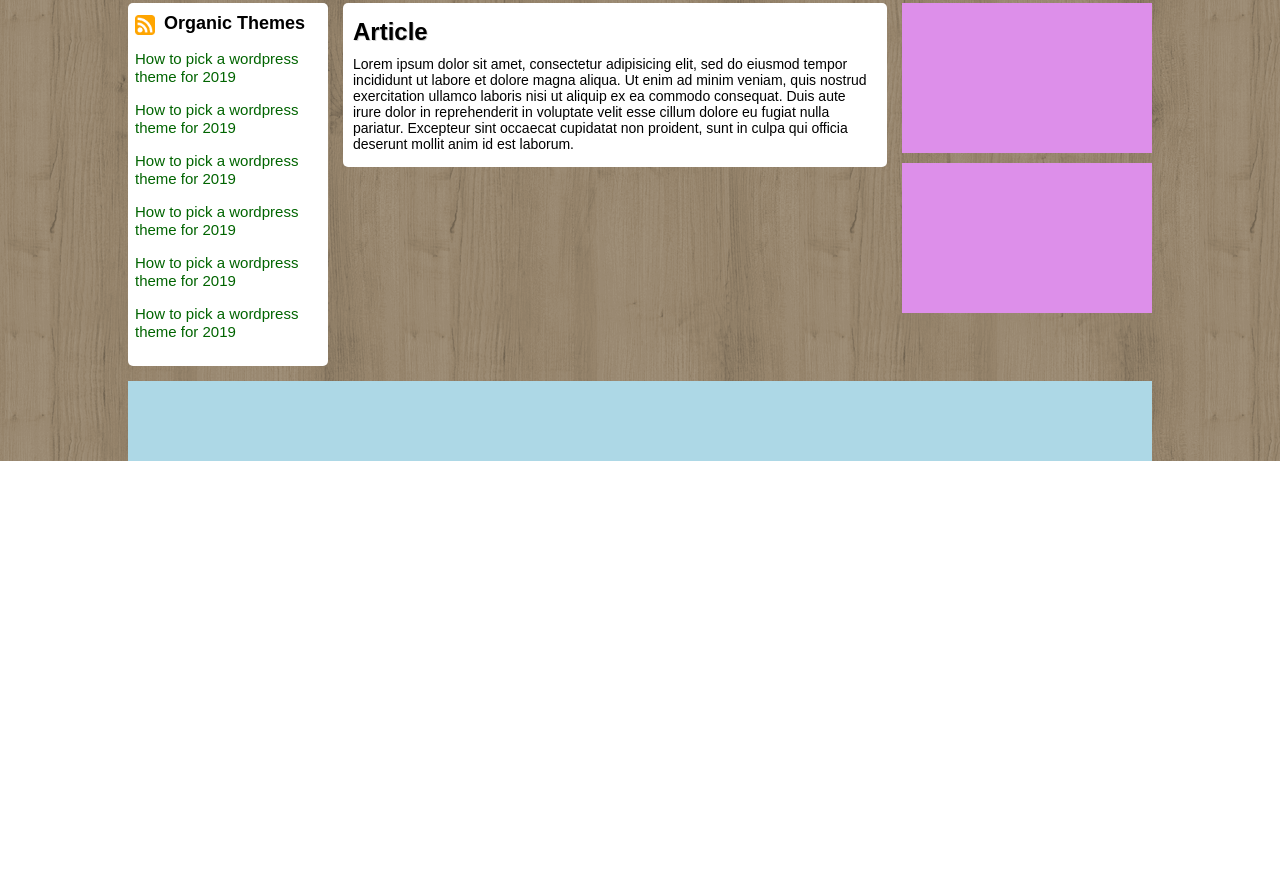
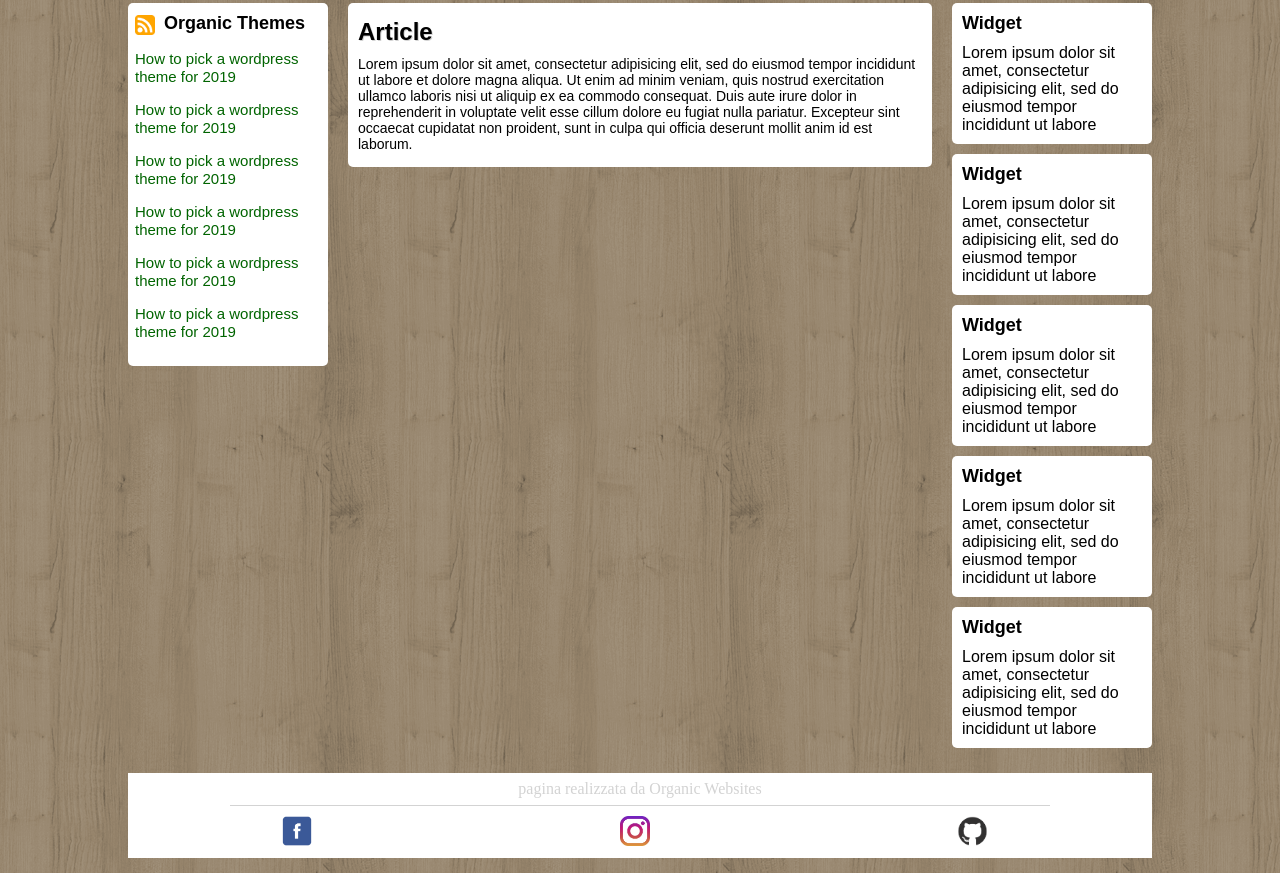
Before and after one commit to mcurtaz/htmlcss-wp, a plain HTML site: page index.html in a window 1280 px wide. Shown: the part 424-1297 px from the top of the page. Before the commit the page ends 885 px from the top, so only its background shows below. Drawn offline with Linux system fonts and the light colour scheme.

Commit message:
aside right e footer con immagini per icone social

```diff
--- a/css/style.css
+++ b/css/style.css
@@ -151,9 +151,9 @@ main{
 /* parte centrale - article (ha dimensioni variabili mentre gli aside restano fissi) */
 
 .main-center{
-  /* larghezza del blocco è 100% - larghezza blocco destro - margini di 15 a dx e sx - larghezza blocco destra */
-  width: calc(100% - 200px - 30px - 250px);
-  margin: 0 15px;
+  /* larghezza del blocco è 100% - larghezza blocco destro - margini di 20 a dx e sx - larghezza blocco destra */
+  width: calc(100% - 200px - 40px - 200px);
+  margin: 0 20px;
   background-color: white;
   padding: 15px 10px;
   border-radius: 5px;
@@ -171,26 +171,56 @@ main{
   font-weight: 500;
 }
 
+/* aside di destra */
+
 .main-right{
-  width: 250px;
+  width: 200px;
 }
-
-/* i due div momentaneamente vuoti della parte destra del blocco. definiranno anche l'altezza del blocco main-right che li contiene */
 
 .main-right div{
   width: 100%;
   margin-bottom: 10px;
-  /* debug */
-  height: 150px;
-  background-color: #dd8fea;
+  border-radius: 5px;
+  padding: 10px;
+  background-color: white;
+}
 
+.main-right h3{
+  font-weight: 600;
+  font-family: sans-serif;
+  font-size: 18px;
+  margin-bottom: 10px;
+}
+
+.main-right p{
+  font-family: sans-serif;
+  font-size: 16px;
+  font-weight: 500;
 }
 
 /* footer */
 
 footer{
   width: 100%;
-  height: 80px;
-  /* debug */
-  background-color: lightblue;
+  height: 85px;
+  background-color: white;
+  margin: 15px 0;
 }
+
+.firma{
+  width: 80%;
+  margin: 0 auto 10px;
+  text-align: center;
+  line-height: 2em;
+  color: lightgrey;
+  border-bottom: 1px solid lightgrey;
+}
+
+.facebook, .instagram, .github{
+  float: left;
+  width: 33%;
+  text-align: center;
+}
+.facebook img, .instagram img, .github img{
+  height: 30px;
+}
--- a/index.html
+++ b/index.html
@@ -51,15 +51,49 @@
           <h2>Article</h2>
           <p>Lorem ipsum dolor sit amet, consectetur adipisicing elit, sed do eiusmod tempor incididunt ut labore et dolore magna aliqua. Ut enim ad minim veniam, quis nostrud exercitation ullamco laboris nisi ut aliquip ex ea commodo consequat. Duis aute irure dolor in reprehenderit in voluptate velit esse cillum dolore eu fugiat nulla pariatur. Excepteur sint occaecat cupidatat non proident, sunt in culpa qui officia deserunt mollit anim id est laborum.</p>
         </article>
-        <!-- blocco centrale parte a destra -->
+        <!-- blocco centrale aside di destra -->
         <aside class="main-right">
           <!-- parte destra del blocco centrale. contiene due blocchi con titolo e un po' di testo -->
-          <div></div>
-          <div></div>
+          <div>
+            <h3>Widget</h3>
+            <p>Lorem ipsum dolor sit amet, consectetur adipisicing elit, sed do eiusmod tempor incididunt ut labore</p>
+          </div>
+          <div>
+            <h3>Widget</h3>
+            <p>Lorem ipsum dolor sit amet, consectetur adipisicing elit, sed do eiusmod tempor incididunt ut labore</p>
+          </div>
+          <div>
+            <h3>Widget</h3>
+            <p>Lorem ipsum dolor sit amet, consectetur adipisicing elit, sed do eiusmod tempor incididunt ut labore</p>
+          </div>
+          <div>
+            <h3>Widget</h3>
+            <p>Lorem ipsum dolor sit amet, consectetur adipisicing elit, sed do eiusmod tempor incididunt ut labore</p>
+          </div>
+          <div>
+            <h3>Widget</h3>
+            <p>Lorem ipsum dolor sit amet, consectetur adipisicing elit, sed do eiusmod tempor incididunt ut labore</p>
+          </div>
         </aside>
       </main>
-      <!-- footer momentaneamente senza contenuto-->
-      <footer></footer>
+      <!-- footer con una prima parte di firma e una seconda con icone social-->
+      <footer>
+        <div class="firma">
+          pagina realizzata da Organic Websites
+        </div>
+        <!-- blocco link social -->
+        <div>
+        <div class="facebook">
+          <img src="img/facebook.png" alt="facebook icon">
+        </div>
+        <div class="instagram">
+          <img src="img/instagram.jfif" alt="instagram icon">
+        </div>
+        <div class="github">
+          <img src="img/github.png" alt="github icon">
+        </div>
+        </div>
+      </footer>
 
     </div>
 
```
Also changed, not shown: img/facebook.png (added), img/github.png (added), img/instagram.jfif (added).
